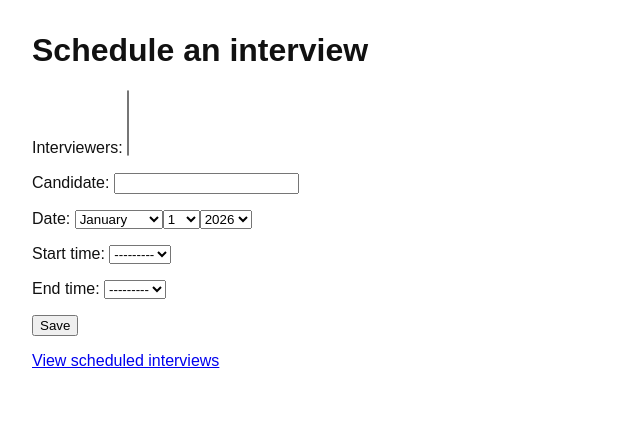
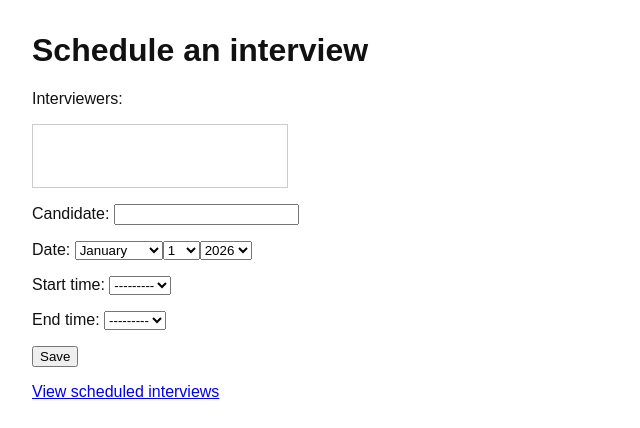
Before and after one commit to Harshitha-bm-100/Interview-scheduler, a Django app: page / in a window 1280 px wide. Shown: the top 428 px of the page, without its empty margins (0-640 px from the left). Run offline with Django 5.2, Linux system fonts and the light colour scheme; the visitor is signed in with stand-in values (Sample User, id 1); data that the repository does not hold is empty.

Commit message:
Describe the app as version 1 and add a scrolling interviewer list.

```diff
--- a/scheduling/admin.py
+++ b/scheduling/admin.py
@@ -1,7 +1,8 @@
 from django.contrib import admin
-from .models import Interview, InterviewSlot
+from .models import Interview, InterviewSlot, Interviewer
 
 # Register your models here.
 
 admin.site.register(Interview)
 admin.site.register(InterviewSlot)
+admin.site.register(Interviewer)
--- a/scheduling/forms.py
+++ b/scheduling/forms.py
@@ -16,6 +16,7 @@ class InterviewForm(forms.ModelForm):
         model = Interview
         fields = ['interviewers', 'candidate', 'date', 'start_time', 'end_time']
         widgets = {
+            'interviewers': forms.CheckboxSelectMultiple(),
             'date': forms.SelectDateWidget(empty_label=('Year', 'Month', 'Day')),
             'start_time': forms.Select(choices=TIME_CHOICES),
             'end_time': forms.Select(choices=TIME_CHOICES),
--- a/scheduling/templates/scheduling/home_page.html
+++ b/scheduling/templates/scheduling/home_page.html
@@ -5,6 +5,16 @@
   <title>Schedule an interview</title>
   <style>
     body { background: #fff; color: #111; font-family: sans-serif; margin: 2rem; }
+    #id_interviewers {
+      box-sizing: border-box;
+      height: 4rem;
+      overflow-y: scroll;
+      border: 1px solid #ccc;
+      padding: 0.4rem 0.7rem;
+      list-style: none;
+      margin: 0.3rem 0 0;
+      width: 16rem;
+    }
   </style>
 </head>
 <body>
```
Also changed, not shown: scheduling/templates/scheduling/edit_page.html (+10 -0 lines), README.md.
